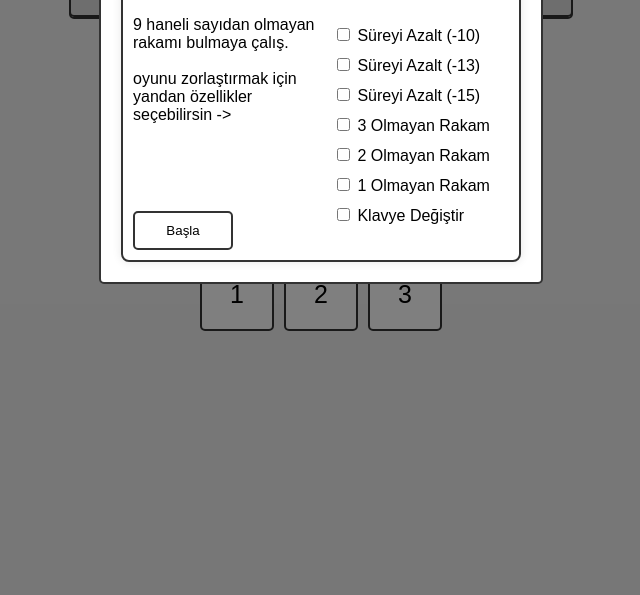
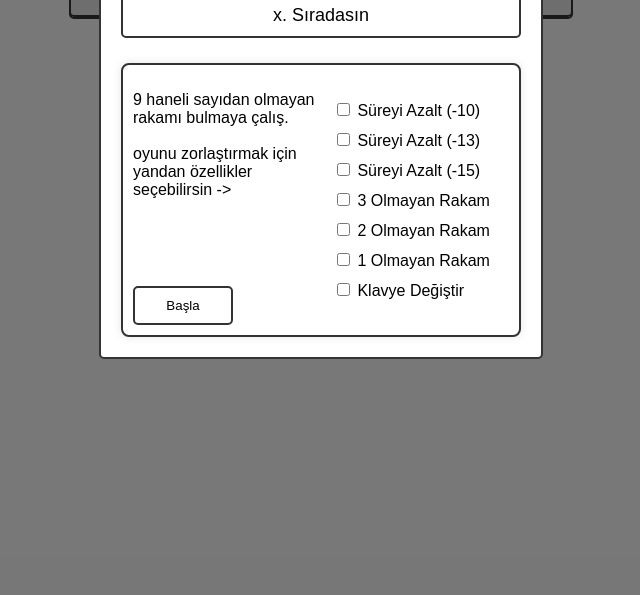
Before and after one commit to aardaakpinar/sayidisi, a plain HTML site: page index.html in a window 1280 px wide. Shown: the part 205-800 px from the top of the page, without its empty margins (319-959 px from the left). Drawn offline with Linux system fonts and the light colour scheme.

Commit message:
Update index.html

```diff
--- a/index.html
+++ b/index.html
@@ -33,6 +33,7 @@
                         <h2 id="currentScore">0</h2>
                     </div>
                 </div>
+                <button class="leaderboard" id="leaderboard">x. Sıradasın</button>
                 <div class="content-container">
                     <div>
                         <p id="text">9 haneli sayıdan olmayan rakamı bulmaya çalış.<br><br> oyunu zorlaştırmak için yandan özellikler seçebilirsin -></p>
```
